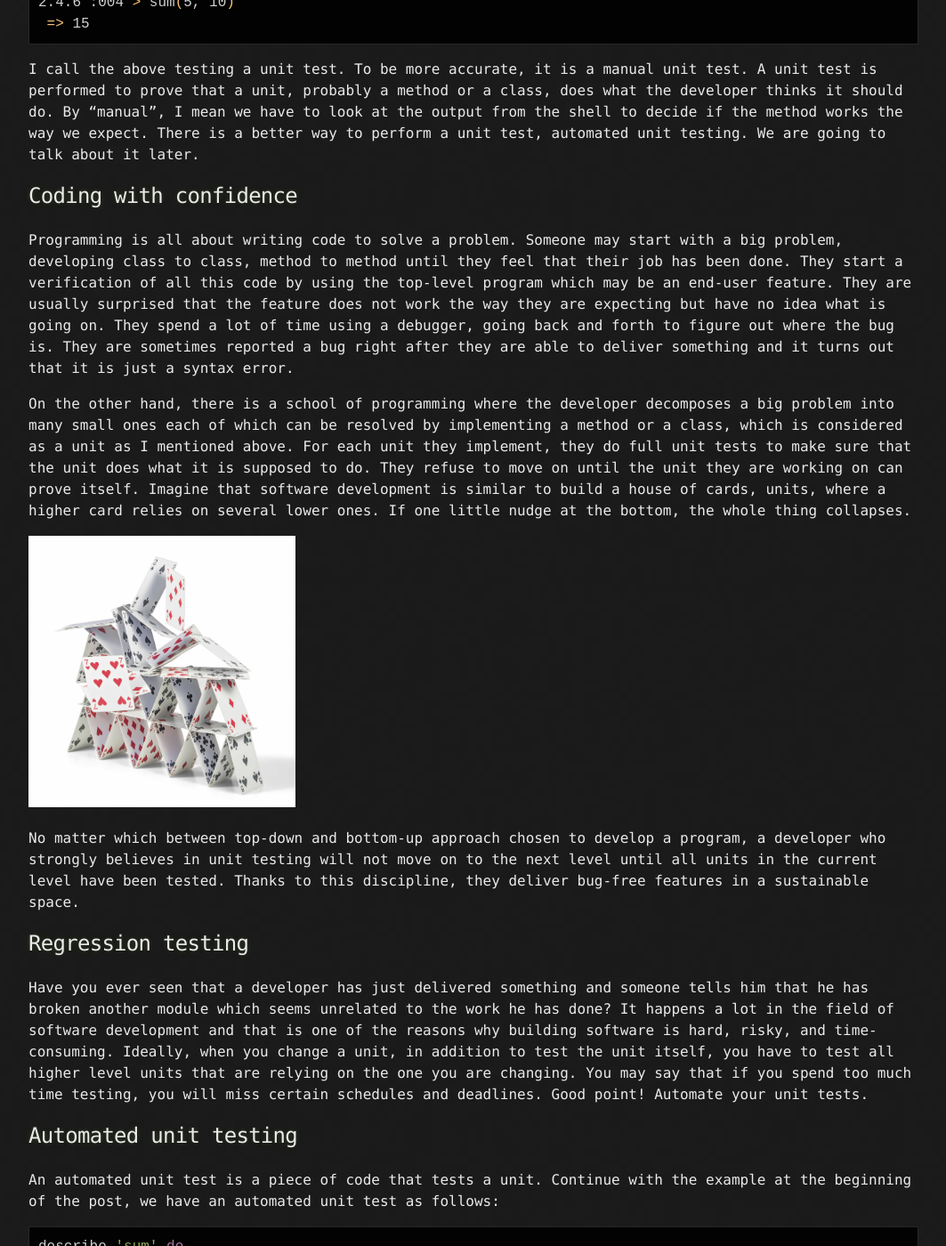
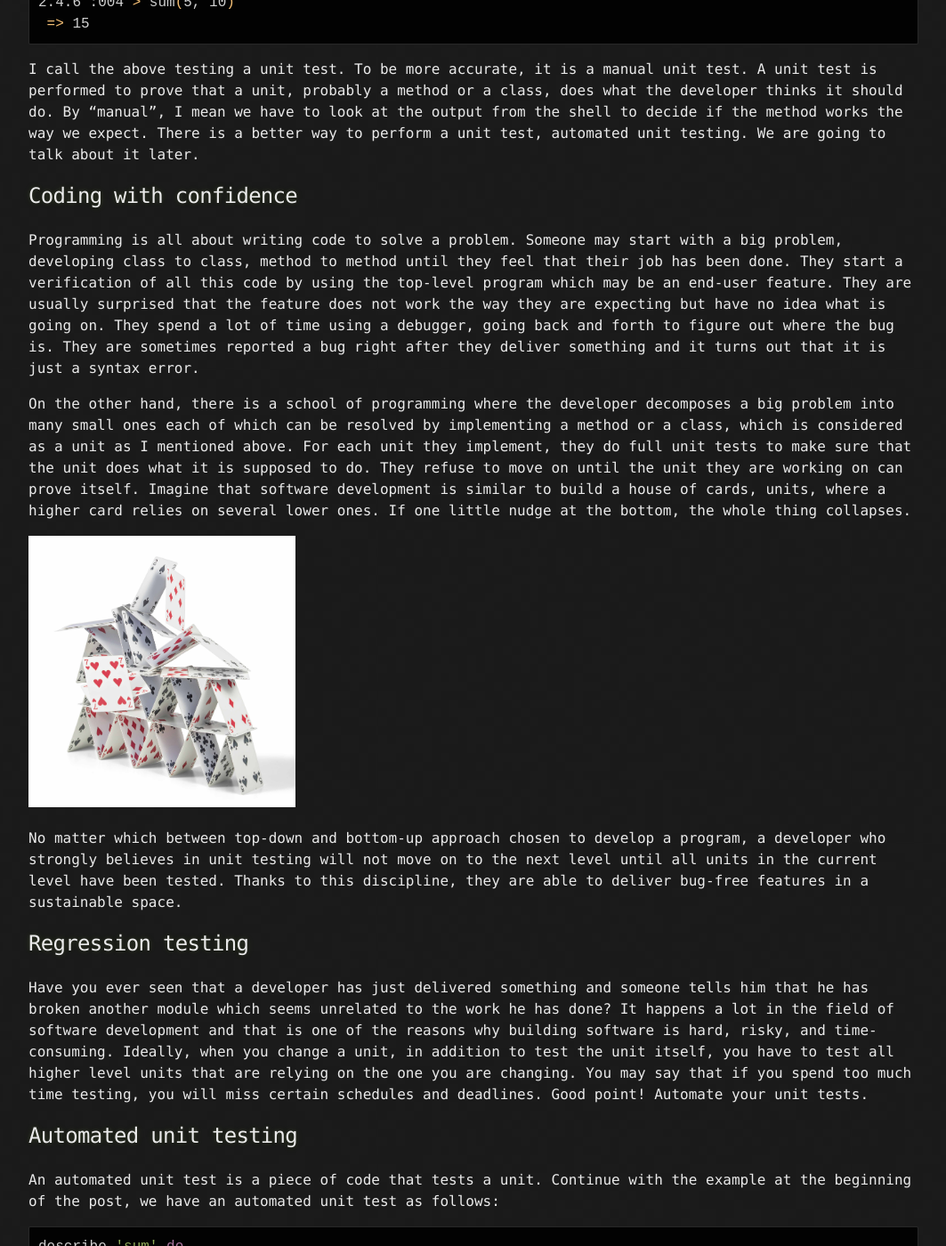
Before and after one commit to anlnt/anlnt.github.io, a Jekyll site: the page built from _posts/2020-04-18-unit-test-back-to-basics.markdown, in a window 1280 px wide and 1400 px high, scrolled down 649 px. Shown: the whole window at 89% size, without its empty margins (108-1171 px from the left). Built offline with Jekyll 4.4.1, drawn with Linux system fonts in a browser that asks for light colours.

```diff
--- a/_posts/2020-04-18-unit-test-back-to-basics.markdown
+++ b/_posts/2020-04-18-unit-test-back-to-basics.markdown
@@ -28,13 +28,13 @@ Then we may have used a tool, [IRB](https://github.com/ruby/irb), to interactive
 I call the above testing a unit test. To be more accurate, it is a manual unit test. A unit test is performed to prove that a unit, probably a method or a class, does what the developer thinks it should do. By “manual”, I mean we have to look at the output from the shell to decide if the method works the way we expect. There is a better way to perform a unit test, automated unit testing. We are going to talk about it later.
 
 ## Coding with confidence
-Programming is all about writing code to solve a problem. Someone may start with a big problem, developing class to class, method to method until they feel that their job has been done. They start a verification of all this code by using the top-level program which may be an end-user feature. They are usually surprised that the feature does not work the way they are expecting but have no idea what is going on. They spend a lot of time using a debugger, going back and forth to figure out where the bug is. They are sometimes reported a bug right after they are able to deliver something and it turns out that it is just a syntax error.
+Programming is all about writing code to solve a problem. Someone may start with a big problem, developing class to class, method to method until they feel that their job has been done. They start a verification of all this code by using the top-level program which may be an end-user feature. They are usually surprised that the feature does not work the way they are expecting but have no idea what is going on. They spend a lot of time using a debugger, going back and forth to figure out where the bug is. They are sometimes reported a bug right after they deliver something and it turns out that it is just a syntax error.
 
 On the other hand, there is a school of programming where the developer decomposes a big problem into many small ones each of which can be resolved by implementing a method or a class, which is considered as a unit as I mentioned above. For each unit they implement, they do full unit tests to make sure that the unit does what it is supposed to do. They refuse to move on until the unit they are working on can prove itself. Imagine that software development is similar to build a house of cards, units, where a higher card relies on several lower ones. If one little nudge at the bottom, the whole thing collapses.
 
 <img src="/assets/images/house_of_cards_20200418.jpg" alt="house_of_cards" width="300">
 
-No matter which between top-down and bottom-up approach chosen to develop a program, a developer who strongly believes in unit testing will not move on to the next level until all units in the current level have been tested. Thanks to this discipline, they deliver bug-free features in a sustainable space.
+No matter which between top-down and bottom-up approach chosen to develop a program, a developer who strongly believes in unit testing will not move on to the next level until all units in the current level have been tested. Thanks to this discipline, they are able to deliver bug-free features in a sustainable space.
 
 ## Regression testing
 Have you ever seen that a developer has just delivered something and someone tells him that he has broken another module which seems unrelated to the work he has done? It happens a lot in the field of software development and that is one of the reasons why building software is hard, risky, and time-consuming. Ideally, when you change a unit, in addition to test the unit itself, you have to test all higher level units that are relying on the one you are changing. You may say that if you spend too much time testing, you will miss certain schedules and deadlines. Good point! Automate your unit tests.
```
